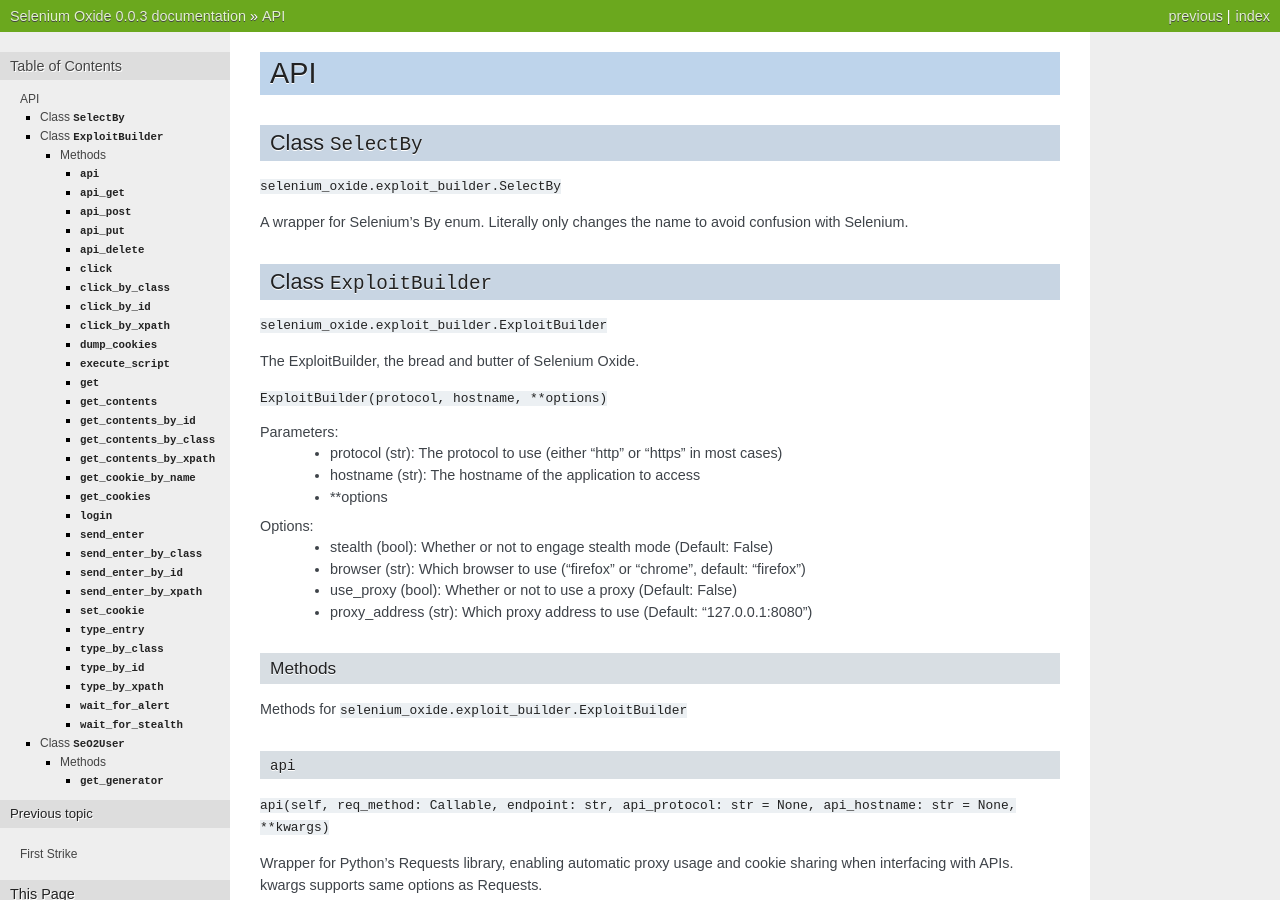
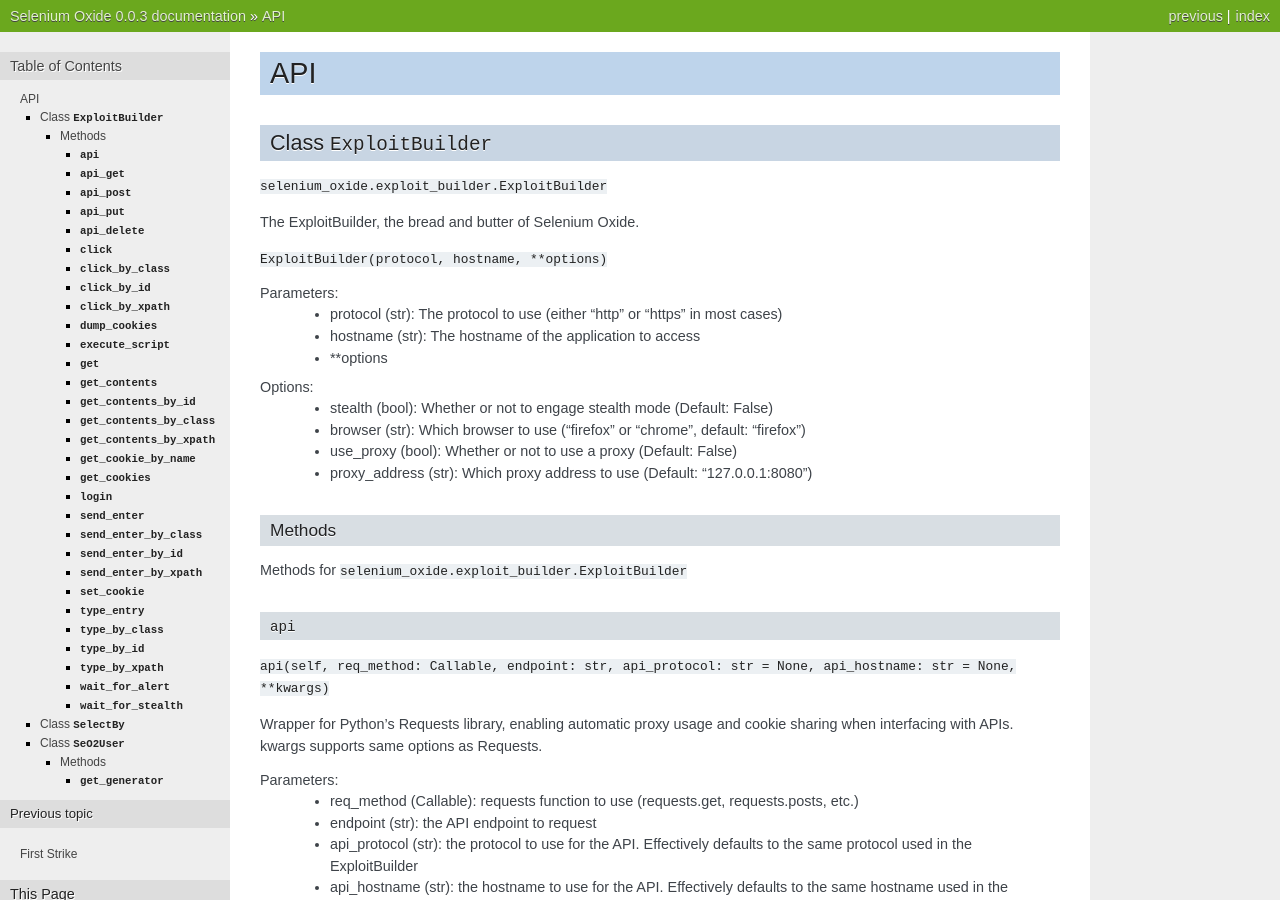
Before and after one commit to ApprenticeofEnder/Selenium-Oxide, a Sphinx documentation site: the page built from docs/source/api.rst, in a window 1280 px wide and 900 px high. Built offline with Sphinx 7.4.7, drawn with Linux system fonts in a browser that asks for light colours; some of the changed text lies outside the part shown.

Commit message:
reorder classes

```diff
--- a/docs/source/api.rst
+++ b/docs/source/api.rst
@@ -1,11 +1,5 @@
 API
 ===
-
-Class ``SelectBy``
-------------------
-``selenium_oxide.exploit_builder.SelectBy``
-
-A wrapper for Selenium's By enum. Literally only changes the name to avoid confusion with Selenium.
 
 Class ``ExploitBuilder``
 ------------------------
```
Also changed, not shown: other parts of docs/source/api.rst (+6 -0 lines).
